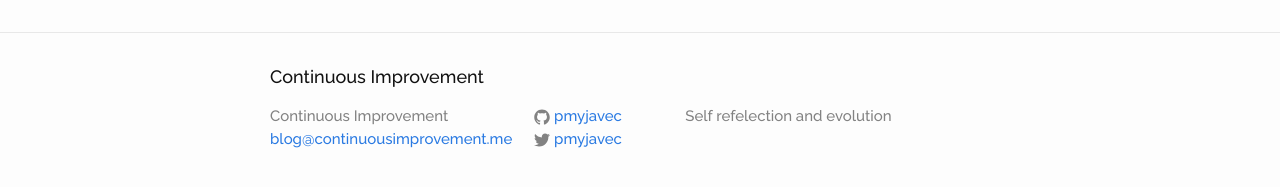
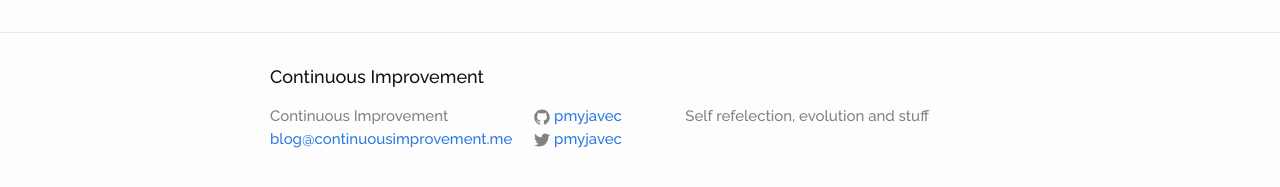
Before and after one commit to pmyjavec/pmyjavec.github.io, a Jekyll site: the page built from index.html, in a window 1280 px wide. Shown: the part 669-856 px from the top of the page. Built offline with Jekyll 4.4.1, drawn with Linux system fonts in a browser that asks for light colours; comment, search, counter and statistics services are not loaded.

Commit message:
new description

```diff
--- a/_config.yml
+++ b/_config.yml
@@ -2,7 +2,7 @@
 title: Continuous Improvement
 email: blog@continuousimprovement.me
 description: > # this means to ignore newlines until "baseurl:"
-    Self refelection and evolution
+    Self refelection, evolution and stuff
 baseurl: "" # the subpath of your site, e.g. /blog/
 url: "http://continuousimprovement.me" # the base hostname & protocol for your site
 twitter_username: pmyjavec
```
